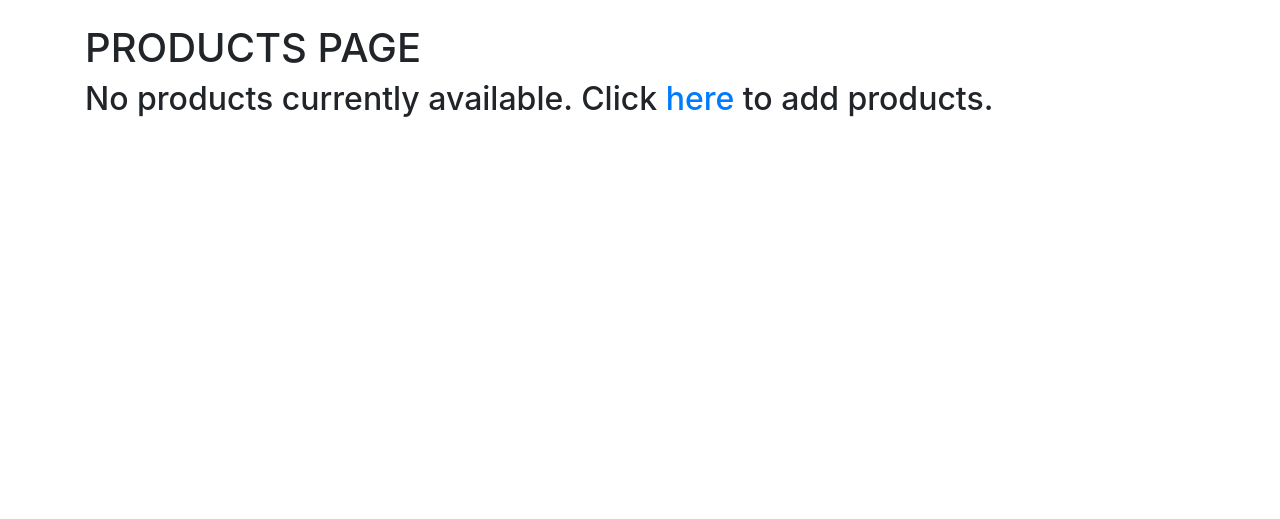
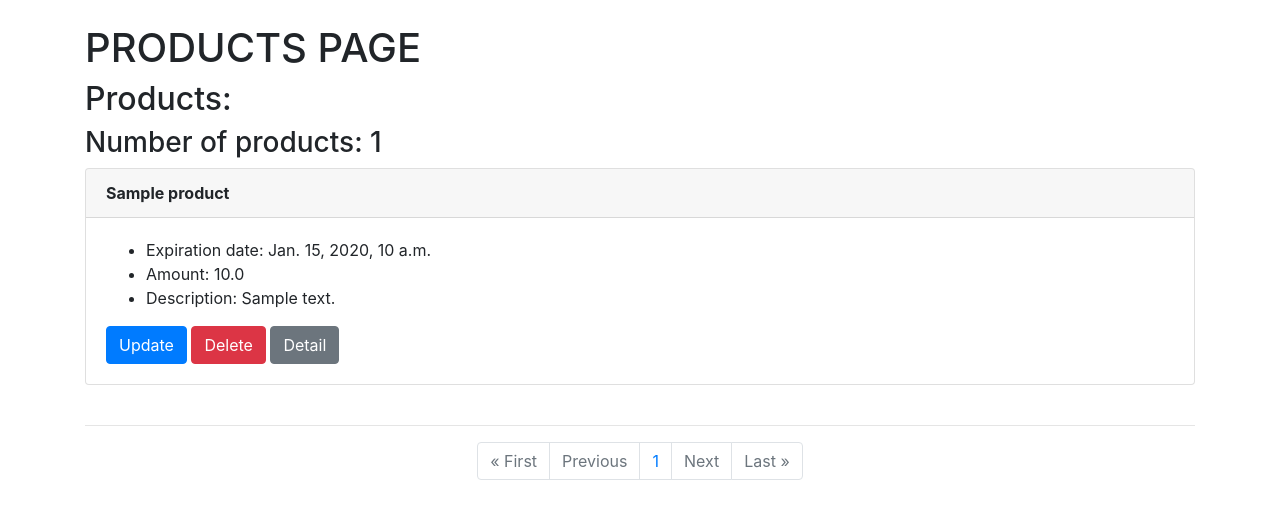
Before and after one commit to Danzigerrr/Fridge-Manager, a Django app: page /fridges/1/products in a window 1280 px wide. Shown: the part 56-575 px from the top of the page. Run offline with Django 4.2, Linux system fonts and the light colour scheme; a user stored in the database is signed in; tables that the repository leaves empty hold one stand-in row (values such as "Sample post").

Commit message:
added view of products in a particular fridge

```diff
--- a/fridgemanager/fridge/forms.py
+++ b/fridgemanager/fridge/forms.py
@@ -22,7 +22,6 @@ class FridgeForm(ModelForm):
 
 
 class ProductForm(forms.ModelForm):
-    # TODO: get only fridges available for this user
     amount_unit = forms.ChoiceField(choices=Product.AMOUNT_UNIT_VALUES, widget=forms.Select(attrs={'class': 'form-control'}))
 
     class Meta:
--- a/fridgemanager/fridge/models.py
+++ b/fridgemanager/fridge/models.py
@@ -2,19 +2,9 @@ from django.db import models
 from django.contrib.auth.models import User
 
 
-class FridgeUser(models.Model):
-    first_name = models.CharField(max_length=50)
-    last_name = models.CharField(max_length=50)
-    email = models.EmailField('User email', max_length=100)
-    created_date = models.DateTimeField('Registration date in the system', auto_now_add=True)
-
-    def __str__(self):
-        return self.first_name + ' ' + self.last_name
-
-
 class Fridge(models.Model):
     name = models.CharField('Fridge name', max_length=100)
-    created_date = models.DateTimeField('Registration date in the system', auto_now_add=True)
+    created_date = models.DateTimeField('Creation date in the system', auto_now_add=True)
     description = models.CharField('Details about the fridge', max_length=200, blank=True)
     owners = models.ManyToManyField(User, blank=True)  # one to many
 
@@ -54,6 +44,7 @@ class Product(models.Model):
     )
     description = models.CharField('Details about the ingredient', max_length=100, blank=True, null=True)
     fridge = models.ForeignKey(Fridge, on_delete=models.CASCADE, null=True)  # one to many
+    created_date = models.DateTimeField('Creation date in the system', auto_now_add=True)
 
     def __str__(self):
         return self.name
--- a/fridgemanager/fridge/templates/fridge/fridge_list.html
+++ b/fridgemanager/fridge/templates/fridge/fridge_list.html
@@ -14,6 +14,7 @@
                 <tr>
                   <th scope="col">Id</th>
                   <th scope="col">Name</th>
+                  <th scope="col">Number of products</th>
                   <th scope="col">Actions</th>
                 </tr>
               </thead>
@@ -24,6 +25,7 @@
                             <tr>
                                 <td> <strong>{{ fridge.id }} </strong> </td>
                                 <td> <strong>{{ fridge.name }} </strong> </td>
+                                <td> <strong>{{ fridge.num_products }} </strong> </td>
                                 <td>
                                     <a href="{% url 'fridge_update' fridge.id %}" class="btn btn-secondary btn-sm">Update</a>
                                     <a href="{% url 'fridge_delete' fridge.id %}" class="btn btn-danger btn-sm">Delete</a>
--- a/fridgemanager/fridge/templates/product/products_list.html
+++ b/fridgemanager/fridge/templates/product/products_list.html
@@ -2,7 +2,7 @@
 {% block content %}
 	{% if user.is_authenticated %}
 		<h1>PRODUCTS PAGE</h1>
-		{% if products|length > 1 %}
+		{% if products|length > 0 %}
 			<h2>Products:</h2>
 			<h3>Number of products: {{ products_len }}</h3>
 				{% for product in products %}
--- a/fridgemanager/fridge/views/fridge.py
+++ b/fridgemanager/fridge/views/fridge.py
@@ -8,6 +8,8 @@ from reportlab.pdfgen import canvas
 from reportlab.lib.units import inch
 from reportlab.lib.pagesizes import letter
 from django.core.paginator import Paginator
+from django.db.models import Count
+from django.contrib import messages
 
 
 # generate pdf file
@@ -107,7 +109,7 @@ def fridge_add(request):
 
 
 def fridge_list(request):
-    fridges = Fridge.objects.all().order_by('name')
+    fridges = Fridge.objects.annotate(num_products=Count('product')).order_by('name')
     return render(request, 'fridge/fridge_list.html', {'fridges': fridges})
 
 
@@ -130,7 +132,13 @@ def fridge_update(request, fridge_id):
 
 def fridge_delete(request, fridge_id):
     fridge = Fridge.objects.get(pk=fridge_id)
-    fridge.delete()
+    for owner in fridge.owners.all():
+        if request.user == owner:
+            fridge.delete()
+            messages.success(request, 'Fridge deleted!')
+            return redirect('fridge_list')
+
+    messages.success(request, 'You are unauthorized to delete this fridge!')
     return redirect('fridge_list')
 
 
```
Also changed, not shown: fridgemanager/fridge/admin.py (+1 -11 lines), fridgemanager/fridge/views/product.py (+9 -1 lines), fridgemanager/fridge/migrations/0001_initial.py.
